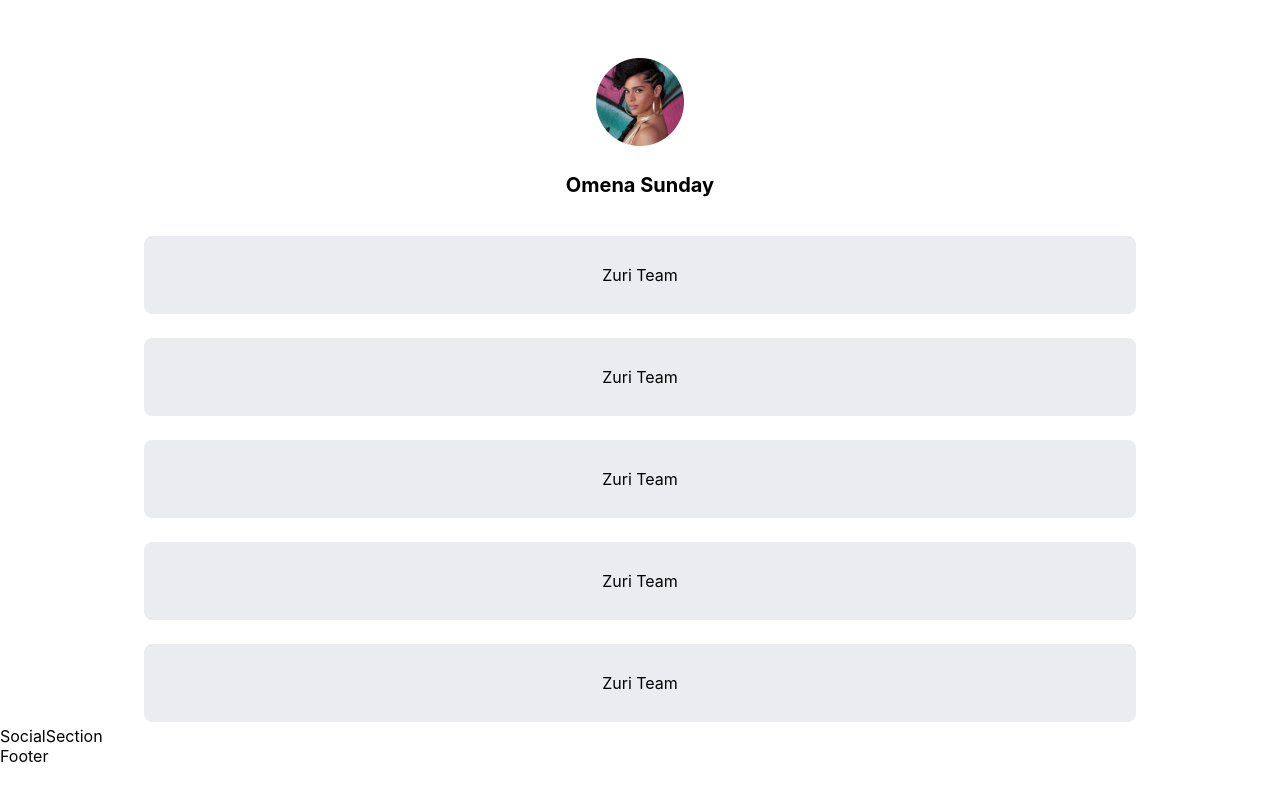
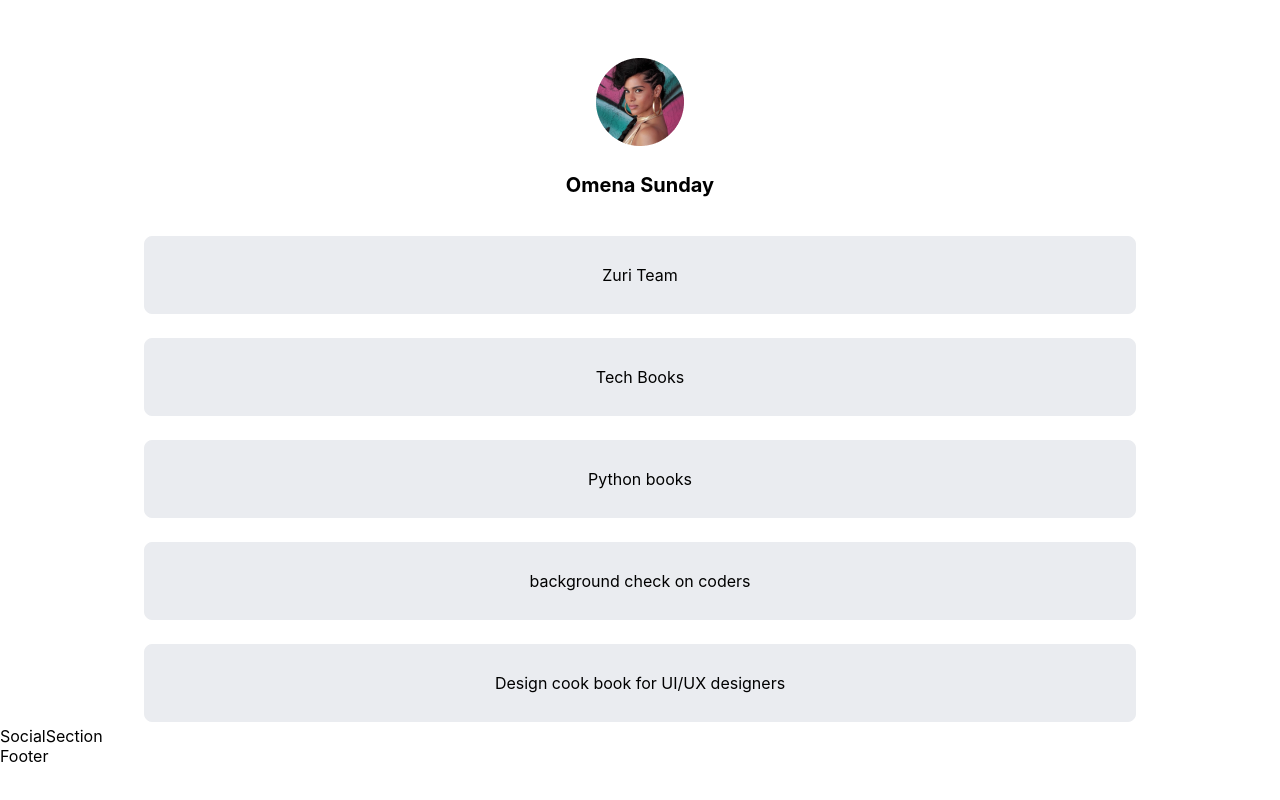
Before and after one commit to Sosaristic/hng9-first-task, a React (Create React App) app: page / in a window 1280 px wide. Built offline with nearby package versions, Linux system fonts and the light colour scheme.

Commit message:
add props with values to button component

```diff
--- a/src/App.js
+++ b/src/App.js
@@ -13,11 +13,13 @@ function App() {
 
       <Container display = "flex" direction="column" padding="4px 144px">
         <Profile />
-        <Button />
-        <Button />
-        <Button />
-        <Button />
-        <Button />
+        <Button id="btn_Zuri" url="https://training.zuri.team/" linkName="Zuri Team"/>
+        <Button id="books" url="http://books.zuri.team" linkName={"Tech Books"}/>
+        <Button id="book_python" url="http://books.zuri.team/python-for-beginners" linkName={"Python books"}/>
+        <Button id="pitch" url="http://background.zuri.team" linkName={"background check on coders"}/>
+        <Button id="book_design" url="https://books.zuri.team/design-rules" linkName={"Design cook book for UI/UX designers"}/>
+
+
 
       </Container>
 <SocialSection />
--- a/src/components/Button.jsx
+++ b/src/components/Button.jsx
@@ -1,8 +1,8 @@
 import React from 'react'
 import { LinkStyled } from './styled/LinkStyled'
 
-export default function Button() {
+export default function Button({id, url, linkName}) {
   return (
-    <LinkStyled href='https://training.zuri.team/'>Zuri Team</LinkStyled>
+    <LinkStyled id={id} href={url}>{linkName}</LinkStyled>
   )
 }
```
